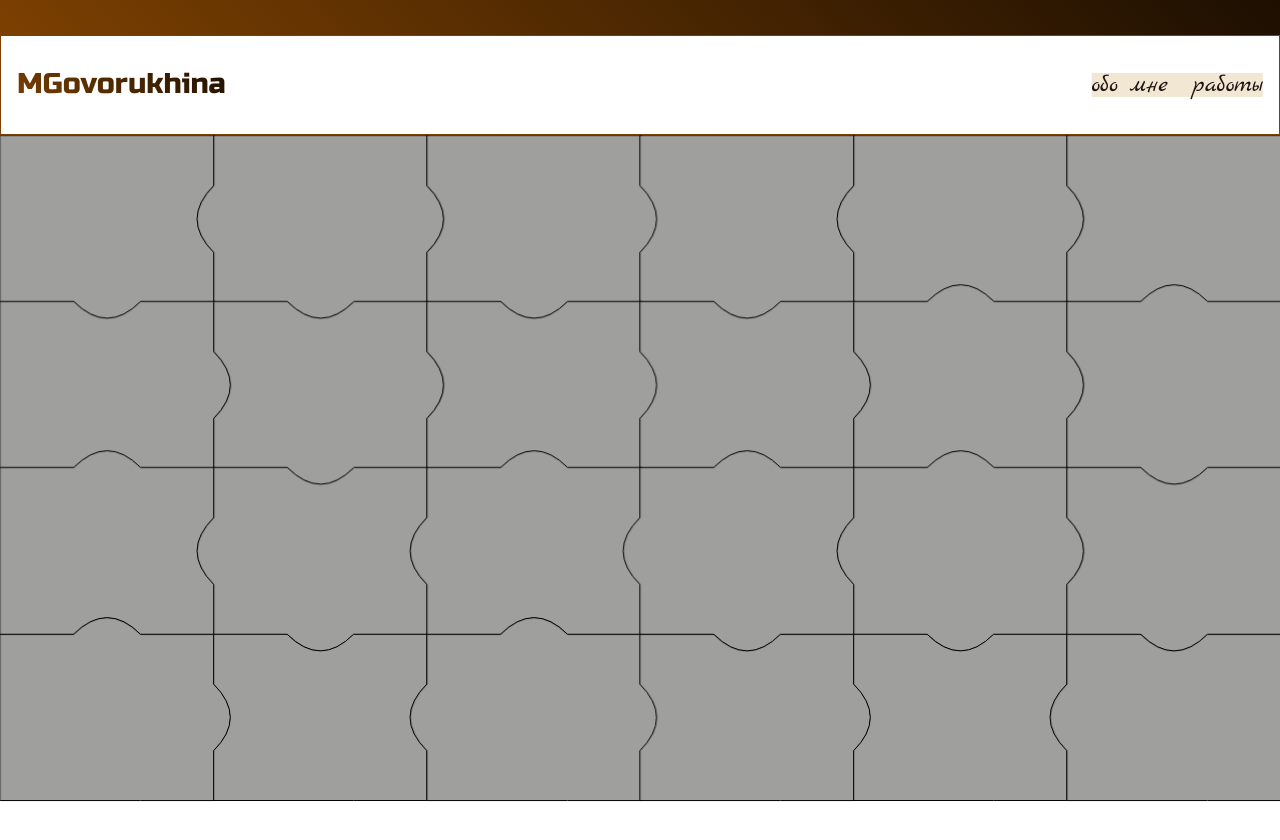
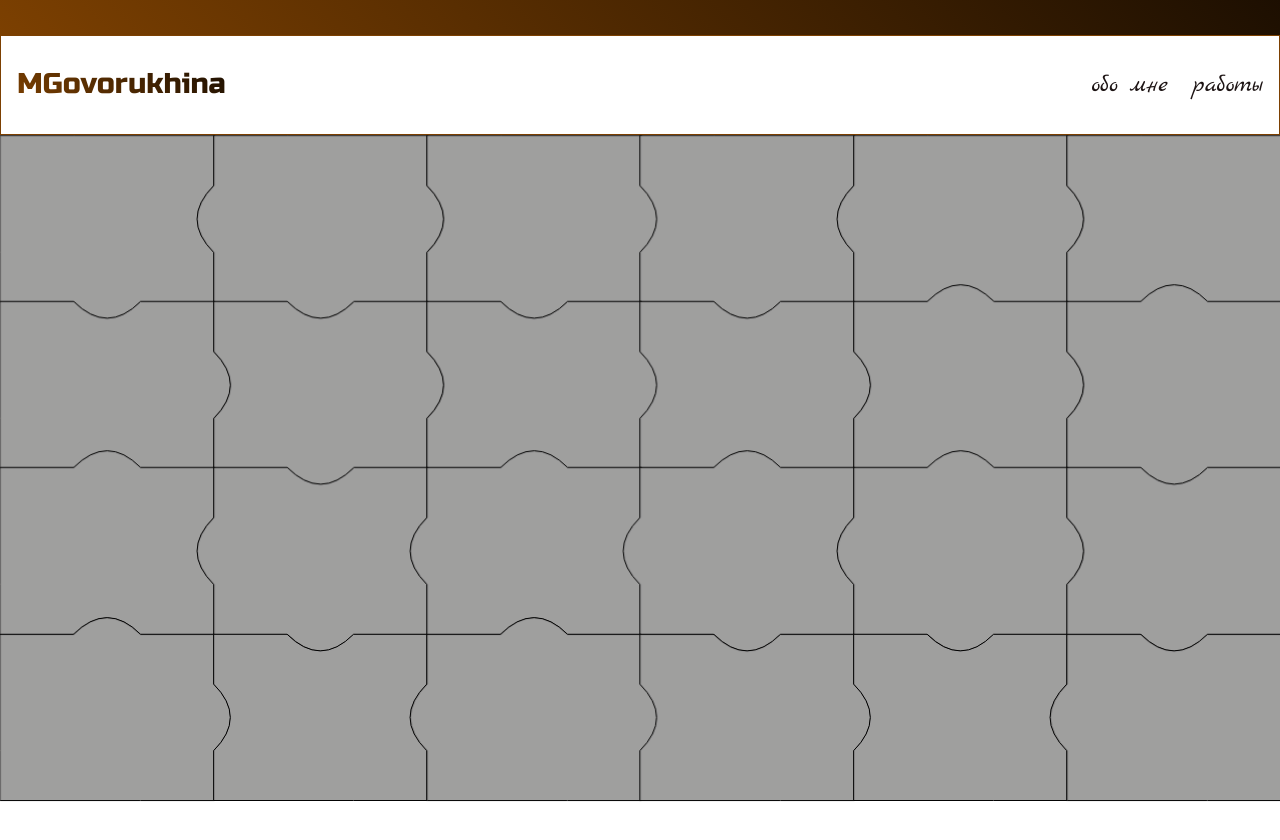
Before and after one commit to mgovoru/portfolio, a Next.js app: page / in a window 1280 px wide. Shown: the top 840 px of the page. Built offline with nearby package versions, Linux system fonts and the light colour scheme.

Commit message:
fix: changes in menu

```diff
--- a/app/components/layout/header.module.scss
+++ b/app/components/layout/header.module.scss
@@ -51,7 +51,7 @@
 	right: 50%;
 	transform: translateX(50%);
 	font-family: "Marck Script", serif;
-	background-color: $text-color-light;
+
 }
 
 @media(max-width:700px) {
@@ -75,6 +75,7 @@
 		top: 105%;
 		transform: translateX(-50%);
 		z-index: 100;
+		background-color: $text-color-light;
 	}
 
 	.menu.open {
```
